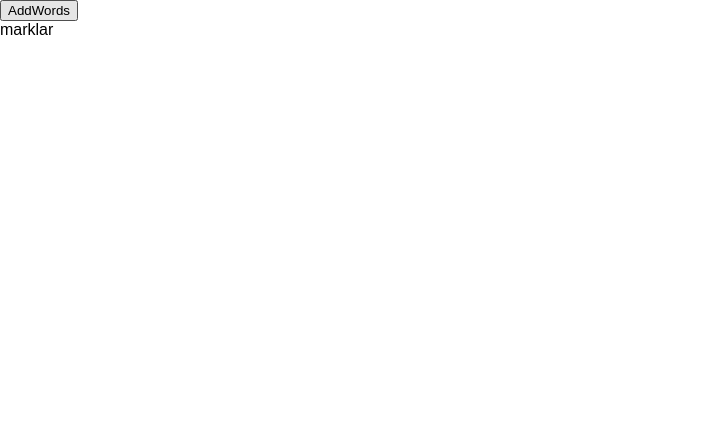
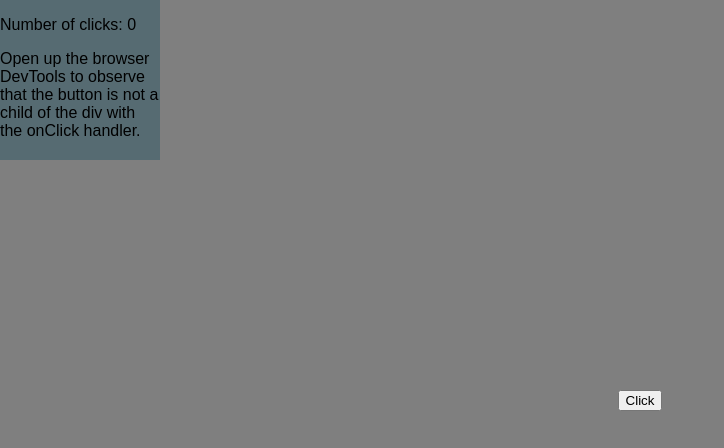
Before and after one commit to shuangmianxiaoQ/LearningReact, a React (Create React App) app in the folder my-app/: page / in a window 1280 px wide. Shown: the top 448 px of the page, without its empty margins (0-724 px from the left). Built offline with nearby package versions, Linux system fonts and the light colour scheme.

Commit message:
React：Portal

```diff
--- a/my-app/src/App.js
+++ b/my-app/src/App.js
@@ -19,7 +19,9 @@ import React, { Component } from 'react';
 // import CustomTextInput from './demo11/Refs';
 // import Parent from './demo11/Refs&DOM';
 // import CounterButton from './demo12/shouldComponentUpdate应用';
-import WordAdder from './demo12/不可突变的数据结构';
+// import WordAdder from './demo12/不可突变的数据结构';
+// import Container from './demo13/Portal用法';
+import Parent from './demo13/Portals事件冒泡';
 
 // const comment = {
 //   date: new Date().toLocaleDateString(),
@@ -33,7 +35,7 @@ import WordAdder from './demo12/不可突变的数据结构';
 class App extends Component {
   render() {
     return (
-      <WordAdder />
+      <Parent />
     )
   }
 }
--- /dev/null
+++ b/my-app/src/demo13/Portals事件冒泡.js
@@ -0,0 +1,70 @@
+import React, { Component } from 'react';
+import ReactDOM from 'react-dom';
+import './portal.css';
+
+class Modal extends Component {
+  constructor(props) {
+    super(props);
+    this.el = document.createElement('div');
+  }
+
+  componentDidMount() {
+    document.getElementById('modal-root').appendChild(this.el);
+  }
+
+  componentWillUnmount() {
+    document.getElementById('modal-root').removeChild(this.el);
+  }
+
+  render() {
+    return ReactDOM.createPortal(
+      this.props.children,
+      this.el
+    );
+  }
+}
+
+class Child extends Component {
+  // 没有点击事件，但可以事件冒泡至Parent组件
+  render() {
+    return (
+      <div className="modal">
+        <button>Click</button>
+      </div>
+    );
+  }
+}
+
+class Parent extends Component {
+  constructor(props) {
+    super(props);
+    this.state = { count: 0 };
+  }
+
+  handleClick = () => {
+    this.setState(prevState => ({
+      count: prevState.count + 1
+    }));
+  }
+
+  render() {
+    return (
+      <React.Fragment>
+        <div id="app-root">
+          <div onClick={this.handleClick}>
+            <p>Number of clicks: {this.state.count}</p>
+            <p>
+              Open up the browser DevTools to observe that the button is not a child of the div with the onClick handler.
+            </p>
+            <Modal>
+              <Child />
+            </Modal>
+          </div>
+        </div>
+        <div id="modal-root"></div>
+      </React.Fragment>
+    );
+  }
+}
+
+export default Parent;
--- /dev/null
+++ b/my-app/src/demo13/Portal用法.js
@@ -0,0 +1,69 @@
+import React, { Component } from 'react';
+import ReactDOM from 'react-dom';
+import './portal.css';
+
+class Modal extends Component {
+  constructor(props) {
+    super(props);
+    this.el = document.createElement('div');
+    console.log(props.children);
+  }
+
+  componentDidMount() {
+    document.getElementById('modal-root').appendChild(this.el);
+  }
+
+  componentWillUnmount() {
+    document.getElementById('modal-root').removeChild(this.el);
+  }
+
+  render() {
+    return ReactDOM.createPortal(
+      this.props.children,
+      this.el
+    )
+  }
+}
+
+class Container extends Component {
+  constructor(props) {
+    super(props);
+    this.state = { showModal: false };
+  }
+
+  handleShow = () => {
+    this.setState({ showModal: true });
+  };
+
+  handleHide = () => {
+    this.setState({ showModal: false });
+  };
+
+  render() {
+    const modal = this.state.showModal ? (
+      <Modal>
+        <div className="modal">
+          <div>
+            With a portal, we can render content into a different part of the DOM, as if it were any other React child.
+          </div>
+          This is being rendered inside the #modal-container div.
+          <button onClick={this.handleHide}>Hide modal</button>
+        </div>
+      </Modal>
+    ) : null;
+    return (
+      <React.Fragment>
+        <div id="app-root">
+          <div className="app">
+            This div has overflow: hidden.
+            <button onClick={this.handleShow}>Show modal</button>
+            {modal}
+          </div>
+        </div>
+        <div id="modal-root"></div>
+      </React.Fragment>
+    );
+  }
+}
+
+export default Container;
--- /dev/null
+++ b/my-app/src/demo13/portal.css
@@ -0,0 +1,24 @@
+#modal-root {
+  position: relative;
+  z-index: 999;
+}
+
+.app,
+#app-root {
+  height: 10em;
+  width: 10em;
+  background: lightblue;
+  overflow: hidden;
+}
+
+.modal {
+  background-color: rgba(0, 0, 0, .5);
+  position: fixed;
+  height: 100%;
+  width: 100%;
+  top: 0;
+  left: 0;
+  display: flex;
+  align-items: center;
+  justify-content: center;
+}
```
